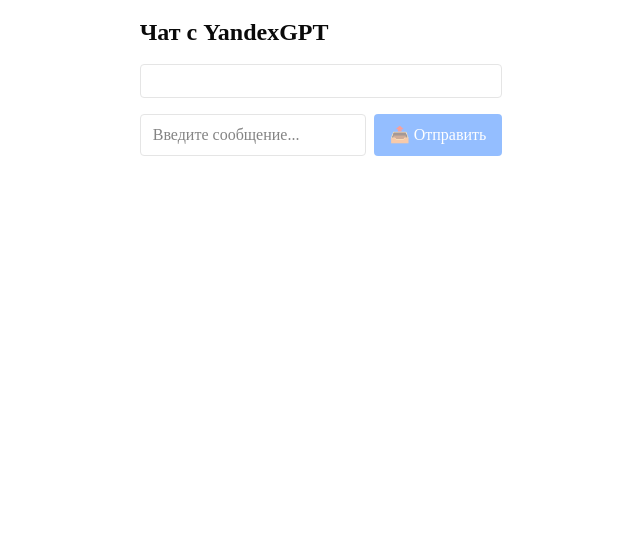
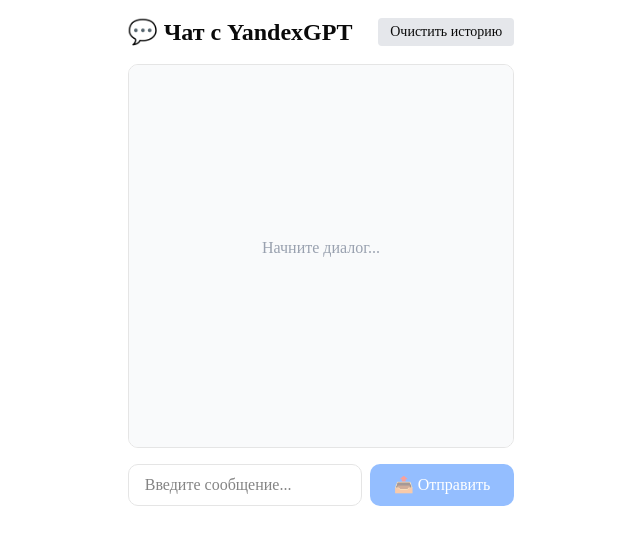
Before and after one commit to domashnii22/ai-chat-app, a Next.js app: page / in a window 1280 px wide. Shown: the top 544 px of the page, without its empty margins (319-959 px from the left). Built offline with nearby package versions, Linux system fonts and the light colour scheme.

Commit message:
feat: add history messages

```diff
--- a/app/api/chat/route.ts
+++ b/app/api/chat/route.ts
@@ -14,23 +14,35 @@
   try {
     const { messages } = await req.json();
 
-    const lastMessage = messages[messages.length - 1];
-    const userText = lastMessage?.text || lastMessage?.content || '';
+    const yandexMessages = messages.map((msg: any) => {
+      let content = msg.content || msg.text || '';
 
-    if (!userText.trim()) {
-      return NextResponse.json({ error: 'Empty message' }, { status: 400 });
+      if (msg.parts) {
+        content = msg.parts
+          .filter((part: any) => part.type === 'text')
+          .map((part: any) => part.text)
+          .join('');
+      }
+
+      return {
+        role: msg.role === 'user' ? 'user' : 'assistant',
+        content: content,
+      };
+    });
+
+    if (yandexMessages.length === 0) {
+      return NextResponse.json({ error: 'No messages' }, { status: 400 });
     }
 
-    const response = await openai.responses.create({
+    const response = await openai.chat.completions.create({
       model: `gpt://${YANDEX_FOLDER_ID}/yandexgpt-lite`,
-      input: userText,
+      messages: yandexMessages,
       temperature: 0.7,
-      max_output_tokens: 1500,
+      max_tokens: 1500,
     });
 
-    const answer = response.output_text || '';
+    const answer = response.choices[0]?.message?.content || '';
 
-    // 5. Возвращаем ответ
     return NextResponse.json({
       role: 'assistant',
       content: answer,
--- a/app/page.tsx
+++ b/app/page.tsx
@@ -1,6 +1,6 @@
 'use client';
 
-import { useState, FormEvent } from 'react';
+import { useState, FormEvent, useRef, useEffect } from 'react';
 
 interface Message {
   role: 'user' | 'assistant';
@@ -12,13 +12,19 @@
   const [input, setInput] = useState('');
   const [isLoading, setIsLoading] = useState(false);
   const [error, setError] = useState<string | null>(null);
+  const messagesEndRef = useRef<HTMLDivElement>(null);
+
+  useEffect(() => {
+    messagesEndRef.current?.scrollIntoView({ behavior: 'smooth' });
+  }, [messages]);
 
   const handleSubmit = async (e: FormEvent) => {
     e.preventDefault();
     const text = input.trim();
     if (text === '') return;
 
-    setMessages((prev) => [...prev, { role: 'user', content: text }]);
+    const userMessage: Message = { role: 'user', content: text };
+    setMessages((prev) => [...prev, userMessage]);
     setInput('');
     setIsLoading(true);
     setError(null);
@@ -30,7 +36,7 @@
           'Content-Type': 'application/json',
         },
         body: JSON.stringify({
-          messages: [{ role: 'user', text }],
+          messages: messages.concat(userMessage),
         }),
       });
 
@@ -50,33 +56,62 @@
     } catch (error) {
       console.error('❌ Ошибка:', error);
       setError(error instanceof Error ? error.message : 'Неизвестная ошибка');
-      setMessages((prev) => [
-        ...prev,
-        {
-          role: 'assistant',
-          content: `❌ Ошибка: ${error instanceof Error ? error.message : 'Неизвестная ошибка'}`,
-        },
-      ]);
+      setMessages((prev) => prev.slice(0, -1));
     } finally {
       setIsLoading(false);
     }
   };
 
+  const clearHistory = () => {
+    setMessages([]);
+    setError(null);
+  };
+
   return (
     <div className="max-w-2xl mx-auto p-4">
-      <h1 className="text-2xl font-bold mb-4">Чат с YandexGPT</h1>
+      <div className="flex justify-between items-center mb-4">
+        <h1 className="text-2xl font-bold">💬 Чат с YandexGPT</h1>
+        <button
+          onClick={clearHistory}
+          className="px-3 py-1 bg-gray-200 hover:bg-gray-300 rounded text-sm"
+        >
+          Очистить историю
+        </button>
+      </div>
 
-      <div className="space-y-2 mb-4 max-h-96 overflow-y-auto border rounded p-4">
-        {messages.map((msg, i) => (
-          <div
-            key={i}
-            className={`p-2 rounded ${msg.role === 'user' ? 'bg-blue-100 text-right' : 'bg-gray-100'}`}
-          >
-            <strong>{msg.role === 'user' ? '🧑' : '🤖'}</strong> {msg.content}
+      <div className="space-y-2 mb-4 h-96 overflow-y-auto border rounded-lg p-4 bg-gray-50">
+        {messages.length === 0 ? (
+          <div className="flex items-center justify-center h-full text-gray-400">
+            Начните диалог...
           </div>
-        ))}
-        {isLoading && <div className="text-gray-500">⏳ Думаю...</div>}
-        {error && <div className="text-red-500">❌ {error}</div>}
+        ) : (
+          messages.map((msg, i) => (
+            <div
+              key={i}
+              className={`p-3 rounded-lg max-w-[80%] ${
+                msg.role === 'user'
+                  ? 'ml-auto bg-blue-500 text-white'
+                  : 'bg-white border border-gray-200 text-gray-800'
+              }`}
+            >
+              <div className="text-xs opacity-70 mb-1">
+                {msg.role === 'user' ? '🧑 Вы' : '🤖 AI'}
+              </div>
+              <div className="whitespace-pre-wrap">{msg.content}</div>
+            </div>
+          ))
+        )}
+        {isLoading && (
+          <div className="bg-white border border-gray-200 rounded-lg p-3 max-w-[80%]">
+            <div className="text-gray-500">⏳ Думаю...</div>
+          </div>
+        )}
+        {error && (
+          <div className="bg-red-100 border border-red-400 text-red-700 p-3 rounded-lg">
+            ❌ {error}
+          </div>
+        )}
+        <div ref={messagesEndRef} />
       </div>
 
       <form onSubmit={handleSubmit} className="flex gap-2">
@@ -84,13 +119,13 @@
           value={input}
           onChange={(e) => setInput(e.target.value)}
           placeholder="Введите сообщение..."
-          className="flex-1 border rounded px-3 py-2"
+          className="flex-1 border rounded-lg px-4 py-2 focus:outline-none focus:ring-2 focus:ring-blue-500"
           disabled={isLoading}
         />
         <button
           type="submit"
           disabled={isLoading || !input.trim()}
-          className="bg-blue-500 text-white px-4 py-2 rounded disabled:opacity-50"
+          className="px-6 py-2 bg-blue-500 text-white rounded-lg hover:bg-blue-600 disabled:opacity-50 disabled:cursor-not-allowed"
         >
           {isLoading ? '⏳' : '📤 Отправить'}
         </button>
```
